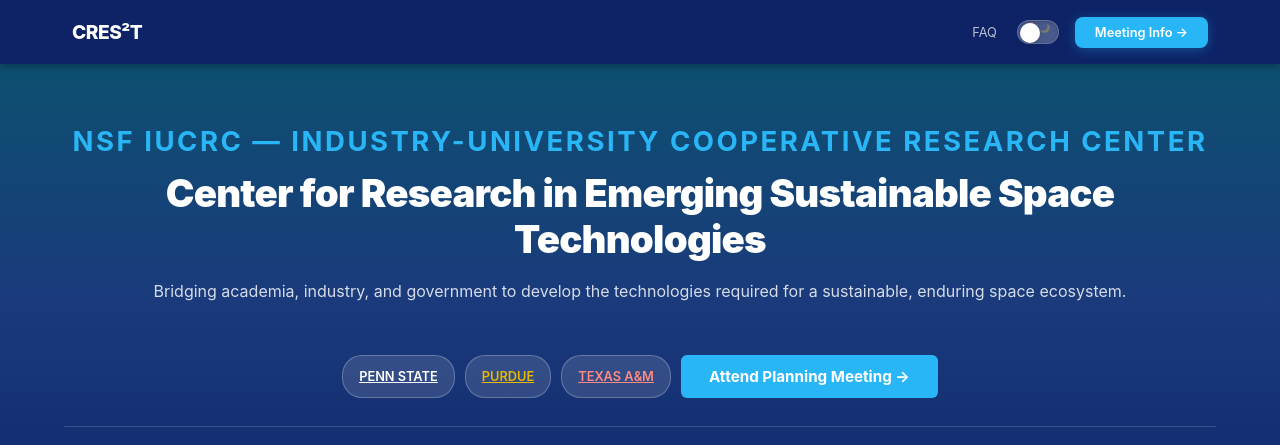
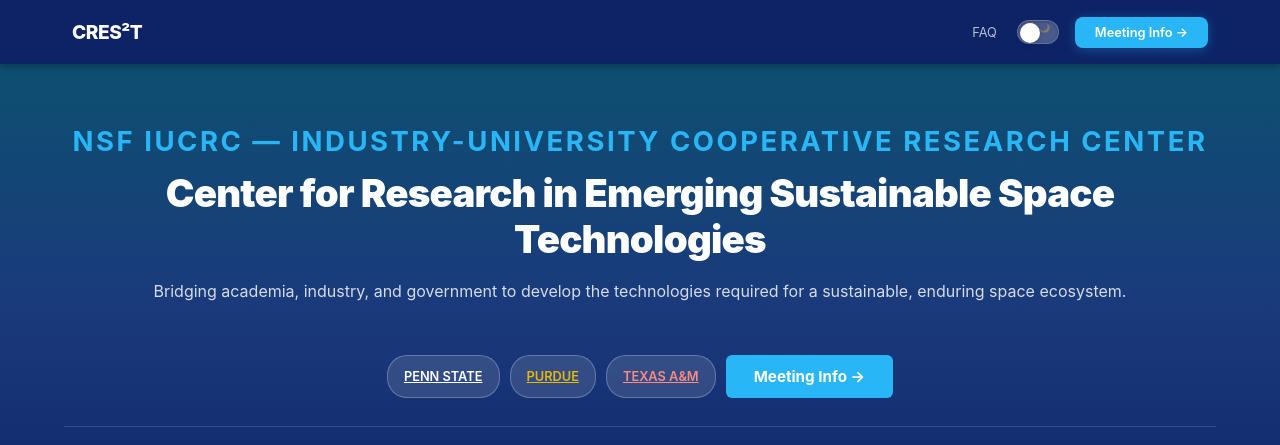
Before and after one commit to ARGoPS/Website, a plain HTML site: page index.html in a window 1280 px wide. Shown: the top 445 px of the page. Drawn offline with Linux system fonts and the light colour scheme.

```diff
--- a/index.html
+++ b/index.html
@@ -36,7 +36,7 @@
     <a style="background: rgba(255,255,255,.12); color: #fff; border: 1px solid rgba(255,255,255,.25); padding: 6px 16px; border-radius: 20px; font-size: .8rem; font-weight: 600; display: inline-flex; align-items: center; justify-content: center; text-align: center;" href="https://www.aero.psu.edu" target="_blank">PENN STATE</a>
     <a style="background: rgba(255,255,255,.12); color: #e6b800; border: 1px solid rgba(255,255,255,.25); padding: 6px 16px; border-radius: 20px; font-size: .8rem; font-weight: 600; display: inline-flex; align-items: center; justify-content: center; text-align: center;" href="https://engineering.purdue.edu/AAE" target="_blank">PURDUE</a>
     <a style="background: rgba(255,255,255,.12); color: #ff8a80; border: 1px solid rgba(255,255,255,.25); padding: 6px 16px; border-radius: 20px; font-size: .8rem; font-weight: 600; display: inline-flex; align-items: center; justify-content: center; text-align: center;" href="https://engineering.tamu.edu/aerospace/index.html" target="_blank">TEXAS A&amp;M</a>
-    <a style="background: #29b6f6; color: #fff; display: inline-block; padding: 12px 28px; border-radius: 6px; font-weight: bold; font-size: .95rem; text-decoration: none!important;" href="register.html" target="_blank">Attend Planning Meeting →</a>
+    <a style="background: #29b6f6; color: #fff; display: inline-block; padding: 12px 28px; border-radius: 6px; font-weight: bold; font-size: .95rem; text-decoration: none!important;" href="register.html" target="_blank">Meeting Info →</a>
 </div>
 <div style="margin-top: 22px; padding-top: 18px; border-top: 1px solid rgba(255,255,255,.15);">
 <div class="stat-item" style="flex: 0 1 auto;">
```
